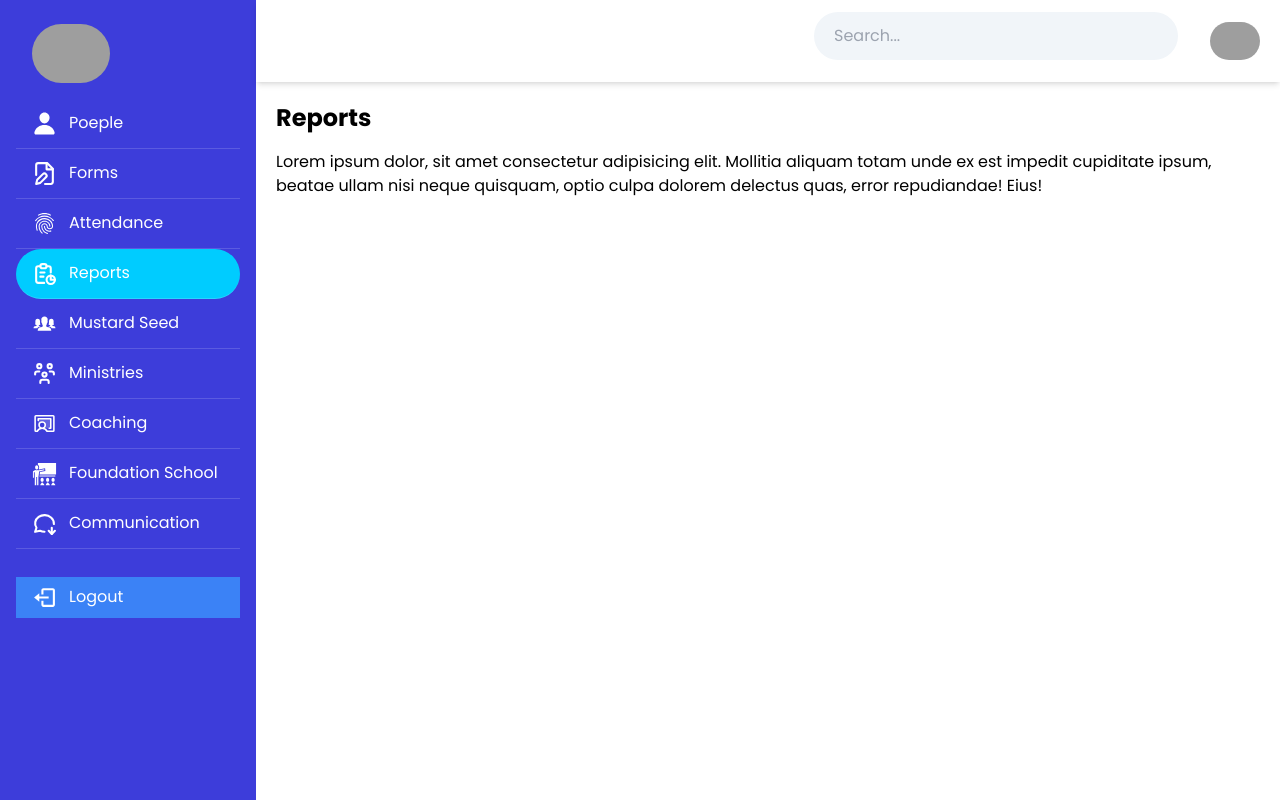
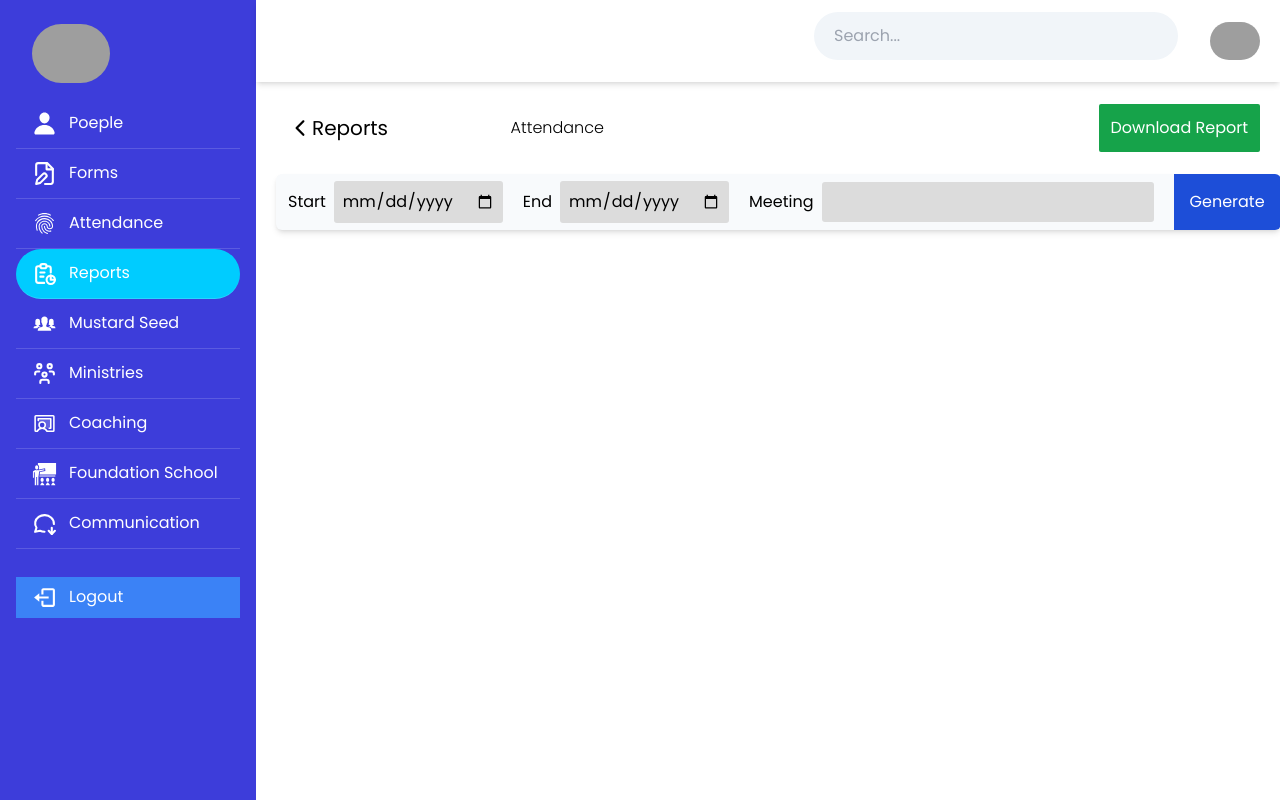
Before and after one commit to PaaRich/Church_management, a React (Vite) app: page /dashboard/reports in a window 1280 px wide. Built offline with nearby package versions, Linux system fonts and the light colour scheme; grey boxes are pictures that could not be loaded.

Commit message:
first phase of report component

```diff
--- a/src/Components/Dashboard/Reports/Reports.jsx
+++ b/src/Components/Dashboard/Reports/Reports.jsx
@@ -1,17 +1,50 @@
-import React from "react";
+//import React from "react";
+import { useNavigate } from "react-router-dom";
+import { IoIosArrowBack } from "react-icons/io";
 
 function Reports() {
+  const navigate = useNavigate();
   return (
     <div>
-      <h2 className="text-2xl font-bold mb-4">
-      Reports
-      </h2>
-      <p>
-        Lorem ipsum dolor, sit amet consectetur adipisicing elit. Mollitia
-        aliquam totam unde ex est impedit cupiditate ipsum, beatae ullam nisi
-        neque quisquam, optio culpa dolorem delectus quas, error repudiandae!
-        Eius!
-      </p>
+      <div className="flex items-center justify-between">
+        <div className="flex items-center justify-between w-1/3">
+          <div
+            className="flex items-center rounded-sm text-xl cursor-pointer p-3 hover:bg-slate-900 hover:text-white"
+            onClick={() => navigate(-1)}
+          >
+            <IoIosArrowBack size={24} />
+            Reports
+          </div>
+          <p className="font-light">Attendance</p>
+        </div>
+        <button className="bg-green-600 cursor-pointer text-white p-3 rounded-sm hover:bg-green-500 duration-300">
+          Download Report
+        </button>
+      </div>
+      <form
+        action=""
+        className="bg-slate-50 shadow-md pl-3 flex items-center rounded-md w-fit mt-5"
+      >
+        <label className="flex items-center mr-5" htmlFor="">
+          Start
+          <input className="mb-0 ml-2" type="date" />
+        </label>
+        <label className="flex items-center mr-5" htmlFor="">
+          End
+          <input className="mb-0 ml-2" type="date" />
+        </label>
+        <label className="flex items-center mr-5" htmlFor="">
+          Meeting
+          <input className="mb-0 ml-2" type="text" />
+        </label>
+        <button
+          onClick={(e) => e.preventDefault}
+          className="bg-blue-700 hover:bg-blue-500 duration-300 p-4 rounded-e-md text-white"
+          type="submit"
+        >
+          Generate
+        </button>
+      </form>
     </div>
   );
 }
```
